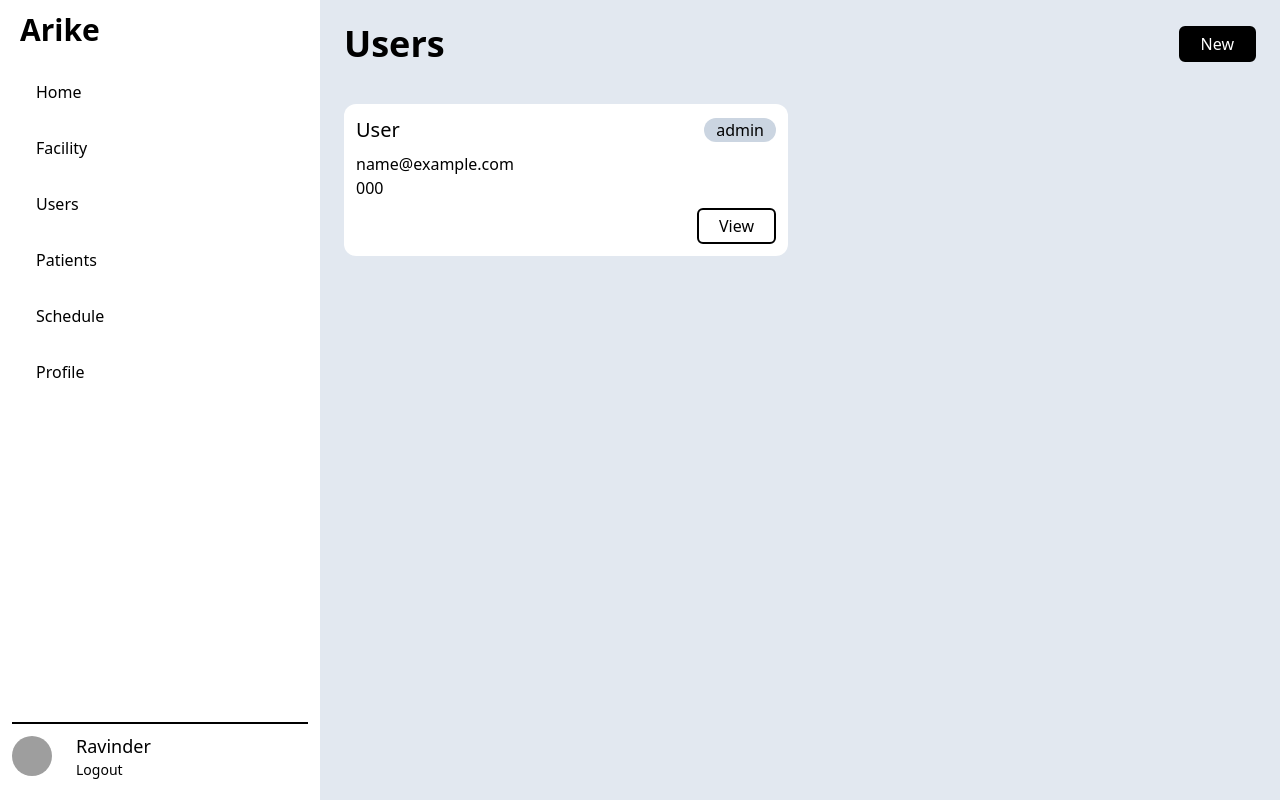
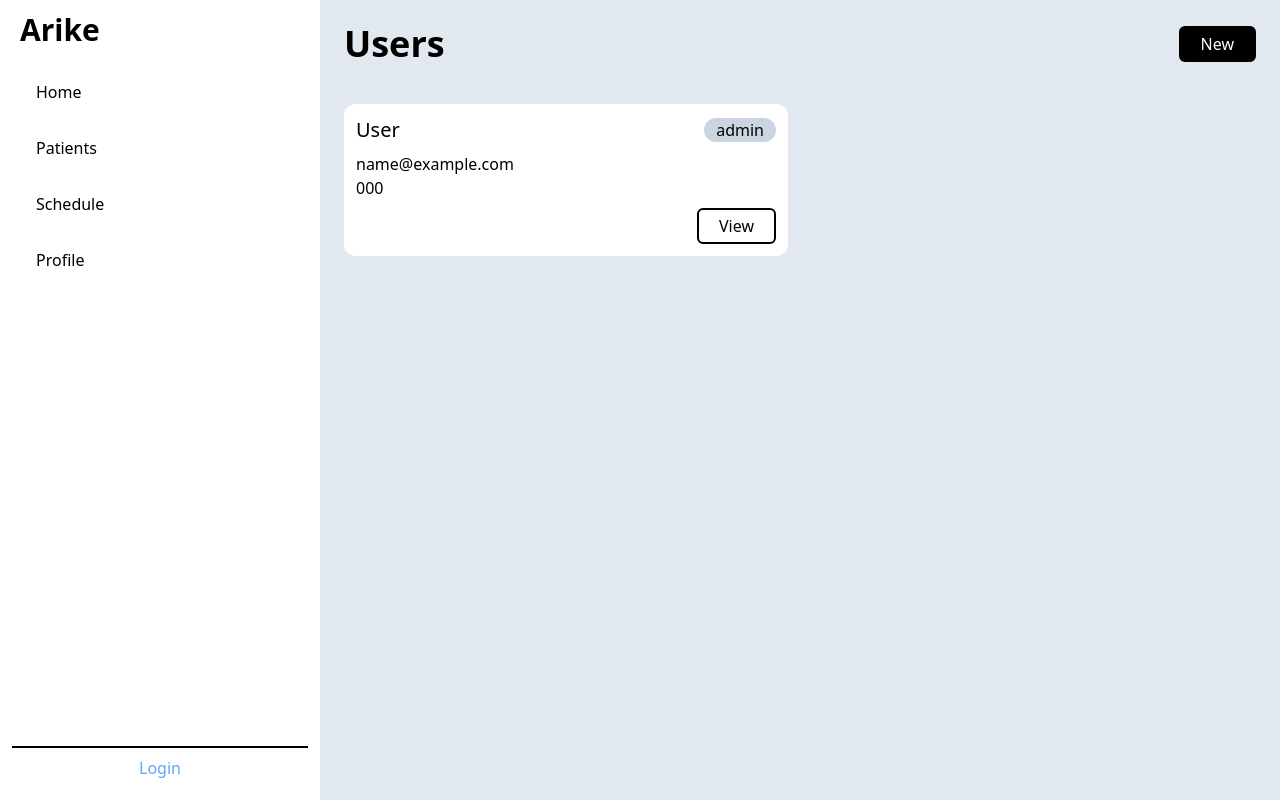
Before and after one commit to Khiladi2020/arike, a Django app: template app_admin/templates/app_admin/appuser_list.html in a window 1280 px wide. Run offline with Django 3.2, Linux system fonts and the light colour scheme; the template is opened without the code that fills it: most values are stand-ins (such as "Sample title", 1, 10 or a date in 2020); some libraries are stand-ins or nearby versions; grey boxes are pictures that could not be loaded.

Commit message:
fixed login page, show users, facility only to admins

```diff
--- a/templates/base.html
+++ b/templates/base.html
@@ -1,8 +1,9 @@
 <!-- Define URLS -->
 {% url 'patient:patient_list' as patient_url %}
-{% url 'app_admin:index' as home_url %}
+{% url 'home_page' as home_url %}
 {% url 'app_admin:facility_list' as facility_url %}
 {% url 'app_admin:user_list' as user_url %}
+{% url 'app_admin:profile_page' as profile_url %}
 
 <!DOCTYPE html>
 <html lang="en">
@@ -27,20 +28,30 @@
             <!-- Navigation -->
             <nav class="grow flex flex-col p-2 py-4">
                 <a class="hover:bg-black hover:text-white my-1 p-3 pl-4 rounded-xl {% if request.path == home_url %} text-white bg-black {% endif %}" href="{{home_url}}">Home</a>
-                <a class="hover:bg-black hover:text-white my-1 p-3 pl-4 rounded-xl {% if request.path == facility_url %} text-white bg-black {% endif %}" href="{{facility_url}}">Facility</a>
-                <a class="hover:bg-black hover:text-white my-1 p-3 pl-4 rounded-xl {% if request.path == user_url %} text-white bg-black {% endif %}" href="{{user_url}}">Users</a>
+                {% if user.is_authenticated and user.role == "district_admin" %}
+                    <a class="hover:bg-black hover:text-white my-1 p-3 pl-4 rounded-xl {% if request.path == facility_url %} text-white bg-black {% endif %}" href="{{facility_url}}">Facility</a>
+                    <a class="hover:bg-black hover:text-white my-1 p-3 pl-4 rounded-xl {% if request.path == user_url %} text-white bg-black {% endif %}" href="{{user_url}}">Users</a>
+                {% endif %}
                 <a class="hover:bg-black hover:text-white my-1 p-3 pl-4 rounded-xl {% if request.path == patient_url %} text-white bg-black {% endif %}" href="{{patient_url}}">Patients</a>
                 <a class="hover:bg-black hover:text-white my-1 p-3 pl-4 rounded-xl" href="#">Schedule</a>
-                <a class="hover:bg-black hover:text-white my-1 p-3 pl-4 rounded-xl" href="#">Profile</a>
+                <a class="hover:bg-black hover:text-white my-1 p-3 pl-4 rounded-xl {% if request.path == profile_url %} text-white bg-black {% endif %}" href="{{profile_url}}">Profile</a>
             </nav>
             <!-- User -->
             <div class="border-t-2 border-black flex items-center py-2">
+                {% if user.is_authenticated %}
                 <img class="h-10 w-10 rounded-full"
                     src="https://img.freepik.com/free-vector/mysterious-mafia-man-smoking-cigarette_52683-34828.jpg?t=st=1646297009~exp=1646297609~hmac=c27dc13388a3c6e94f089242b641cd9315c087c7e410346b2e151a41e6f7775d&w=740" />
                 <div class="ml-6">
-                    <p class="text-lg font-medium">Ravinder</p>
-                    <p class="text-sm">Logout</p>
+                    <p class="text-lg font-medium">{{user.fullname}}</p>
+                    <p class="text-sm">
+                        <a href="{% url 'auth_logout' %}" class="text-blue-400">Logout</a>
+                    </p>
                 </div>
+                {% else %}
+                <div class="grow text-center">
+                    <a href="{% url 'auth_login' %}" class="text-blue-400">Login</a>
+                </div>
+                {% endif %}
             </div>
         </div>
 
--- a/templates/login.html
+++ b/templates/login.html
@@ -20,9 +20,9 @@
                 <h2 class="text-4xl">Authorised Login</h2>
                 <form class="flex flex-col gap-3 mt-5" method="post">
                     {% csrf_token %}
-                    {{object}}
-                    <input type="email" name="email" placeholder="Email" class=" bg-slate-200 rounded-md p-2">
-                    <input type="password" name="password" placeholder="Password" class="bg-slate-200 rounded-md p-2">
+                    {% for field in form.visible_fields %}
+                        <input type="{{field.field.widget.input_type}}" name="{{field.html_name}}" placeholder="{{field.html_name}}" class=" bg-slate-200 rounded-md p-2">
+                    {% endfor %}
                     <button class="bg-black text-white rounded-md p-2 mt-3">Login</button>
                 </form>
             </div>
```
